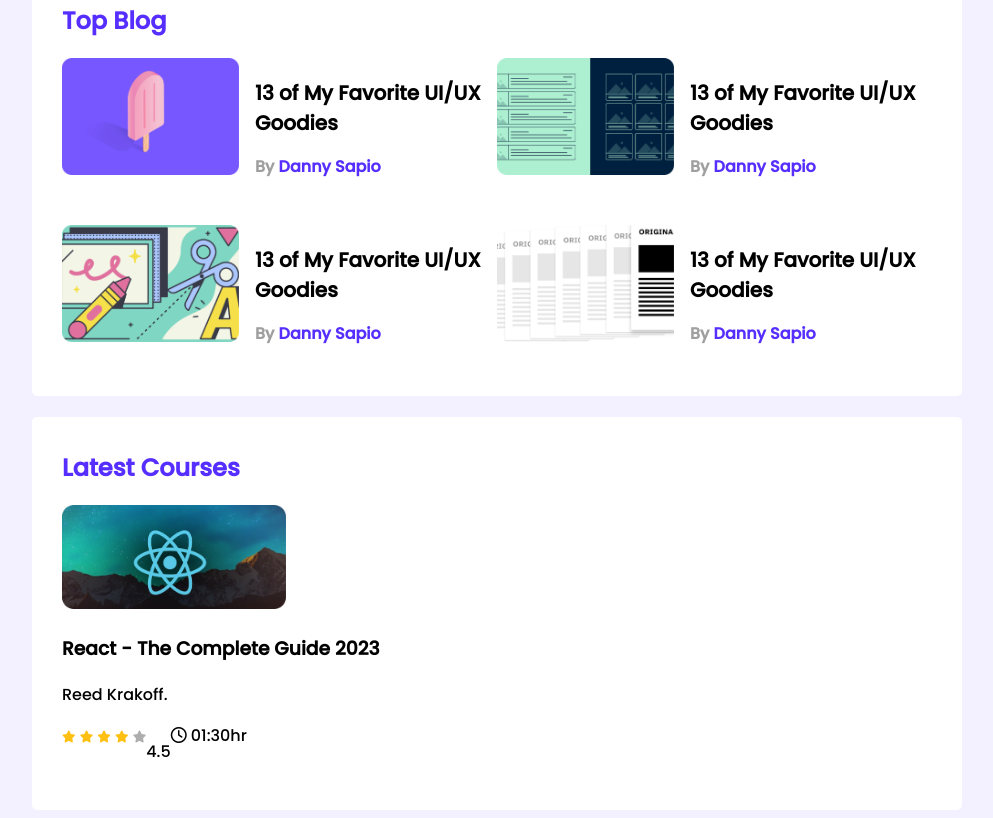
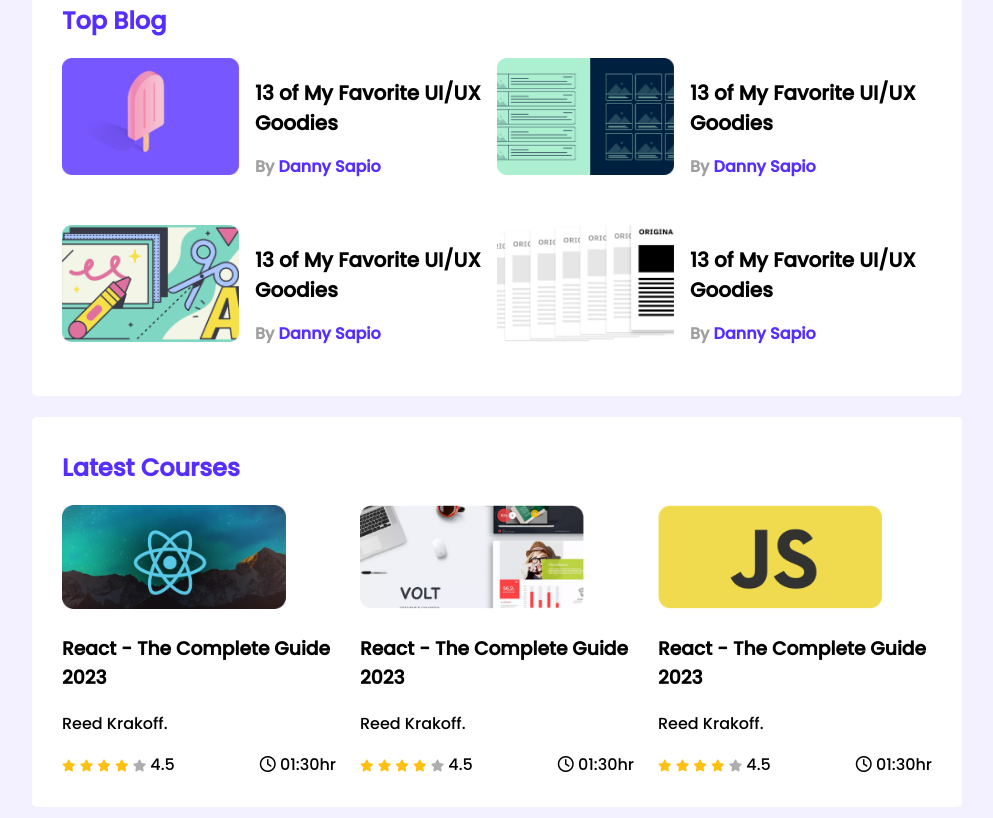
Before and after one commit to RajibulIslamEmon/leader-board-css5, a plain HTML site: page index.html in a window 1280 px wide. Shown: the part 329-1147 px from the top of the page, without its empty margins (143-1136 px from the left). Drawn offline with Linux system fonts and the light colour scheme.

Commit message:
finish responsiveness

```diff
--- a/index.html
+++ b/index.html
@@ -123,8 +123,54 @@
                                 <i class="fas fa-star filled"></i>
                                 <i class="fas fa-star filled"></i>
                                 <i class="fas fa-star empty"></i>
+                                <span>4.5</span>
                             </div>
-                            <p>4.5</p>
+                            <div class="course-duration">
+                                <i class="far fa-clock"></i>
+                                01:30hr
+                            </div>
+                        </div>
+                    </div>
+                </div>
+                <div class="course">
+                    <div class="course-banner">
+                        <img src="images/courses/course-2.png" alt="">
+                    </div>
+                    <div class="course-detail">
+                        <h3 class="course-title">React - The Complete Guide 2023</h3>
+                        <p class="course-author">Reed Krakoff.</p>
+                        <div class="course-info">
+                            <div>
+                                <i class="fas fa-star filled"></i>
+                                <i class="fas fa-star filled"></i>
+                                <i class="fas fa-star filled"></i>
+                                <i class="fas fa-star filled"></i>
+                                <i class="fas fa-star empty"></i>
+                                <span>4.5</span>
+                            </div>
+                            <div class="course-duration">
+                                <i class="far fa-clock"></i>
+                                01:30hr
+                            </div>
+                        </div>
+                    </div>
+                </div>
+                <div class="course">
+                    <div class="course-banner">
+                        <img src="images/courses/course-3.png" alt="">
+                    </div>
+                    <div class="course-detail">
+                        <h3 class="course-title">React - The Complete Guide 2023</h3>
+                        <p class="course-author">Reed Krakoff.</p>
+                        <div class="course-info">
+                            <div>
+                                <i class="fas fa-star filled"></i>
+                                <i class="fas fa-star filled"></i>
+                                <i class="fas fa-star filled"></i>
+                                <i class="fas fa-star filled"></i>
+                                <i class="fas fa-star empty"></i>
+                                <span>4.5</span>
+                            </div>
                             <div class="course-duration">
                                 <i class="far fa-clock"></i>
                                 01:30hr
--- a/styles/style.css
+++ b/styles/style.css
@@ -100,6 +100,12 @@ hr {
 /* -----------------
  courese styles
 -------------------*/
+.courses {
+    display: grid;
+    grid-template-columns: repeat(3, 1fr);
+    grid-column-gap: 24px;
+}
+
 .course .course-banner img {
     width: 224px;
     height: 104px;
@@ -107,6 +113,8 @@ hr {
 
 .course-info {
     display: flex;
+    align-items: center;
+    justify-content: space-between;
 }
 
 .fa-star {
@@ -121,3 +129,43 @@ hr {
     color: #AEAEAE;
 
 }
+
+/*----------------------
+   Media Queries
+----------------------*/
+
+/* Mobile Devices */
+@media only screen and (max-width:688px) {
+    .container {
+        width: 100%;
+    }
+
+    .players,
+    .blogs,
+    .courses {
+        grid-template-columns: repeat(1, 1fr);
+    }
+
+    .player,
+    .blog,
+    .course {
+        flex-direction: column;
+    }
+
+}
+
+/* tablet devices */
+@media only screen and (min-width:688px) and (max-width:992px) {
+    .container {
+        width: 100%;
+    }
+
+    .players,
+    .courses {
+        grid-template-columns: repeat(2, 1fr);
+    }
+
+    .blogs {
+        grid-template-columns: repeat(1, 1fr);
+    }
+}
```
